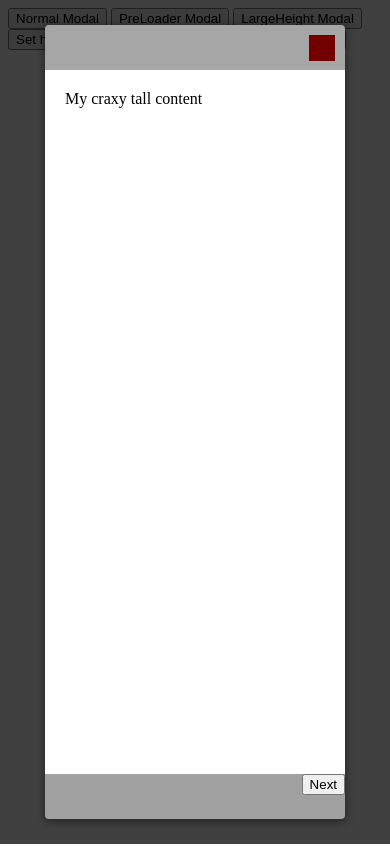
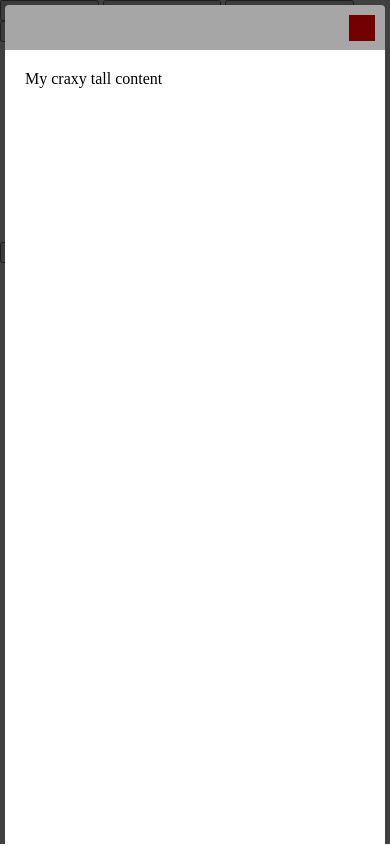
Before and after one commit to marshallbrekka/js-modal, a plain HTML site: page index.html in a window 390 px wide. Shown: the top 846 px of the page. Drawn offline with Linux system fonts and the light colour scheme.

Commit message:
add a 'mobile' mode, really just meaning the screen size is below a certian threshold on modal open. in mobile mode the 'top level element' of the page is removed from normal page flow, and the modal is inserted into the normal page flow, so that it affects the body height, and can be scrolled normally on mobile.

```diff
--- a/demo.css
+++ b/demo.css
@@ -1,4 +1,9 @@
 /** Demo specific styles **/
+
+body {
+    margin:0;
+    padding:0;
+}
 
 .one {
     background:red;
--- a/demos.js
+++ b/demos.js
@@ -28,7 +28,9 @@ var sampleSpecs = [{view : "<div class='one'>Oh Hello <img height=300 src='pane-
 
 
 function demoNormal() {
-  SimpleModal.open(sampleSpecs);
+  SimpleModal.open(sampleSpecs,
+                   {mobileCutoff : 4000,
+                    topLevelElement : $("#toplevel")});
 }
 
 function demoPreLoad() {
@@ -42,7 +44,8 @@ function demoLargeHeight() {
   SimpleModal.open([{view : $("<div>My craxy tall content</div>").css("height", "1000px"),
               width:300,
               buttons : [{text : "Next", click: function(){SimpleModal.setPaneByIndex(1)}}]},
-             sampleSpecs[1]]);
+             sampleSpecs[1]],
+             {topLevelElement : $("#toplevel")});
 }
 
 function demoPaneCallback() {
@@ -70,5 +73,16 @@ function demoCustomHeader() {
               desiredHeight:200,
               buttons : [{text : "back", click : SimpleModal.previous}]
              }
-])
+],              {mobileCutoff : 4000,
+topLevelElement : $("#toplevel")})
 }
+
+
+function demoResponsive() {
+  SimpleModal.open([{view : $("<div>My craxy tall content</div>").css("height", "1000px"),
+              width:300,
+              buttons : [{text : "Next", click: function(){SimpleModal.setPaneByIndex(1)}}]},
+             sampleSpecs[1]],
+             {mobileCutoff : 4000,
+              topLevelElement : $("#toplevel")});
+}
--- a/index.html
+++ b/index.html
@@ -1,18 +1,21 @@
 <!doctype html>
 <html>
 <head>
+<meta name="viewport" content="width=device-width, user-scalable=false;">
 <link href="modal.css" rel="stylesheet" type="text/css"></link>
 <link href="demo.css" rel="stylesheet" type="text/css"></link>
 <script src="modernizr.js"></script>
 </head>
 <body>
-
-<button onclick="demoNormal()">Normal Modal</button>
-<button onclick="demoPreLoad()">PreLoader Modal</button>
-<button onclick="demoLargeHeight()">LargeHeight Modal</button>
-<button onclick="demoPaneCallback()">Set height from callback</button>
-<button onclick="demoCustomHeader()">Custom headers with class</button>
-
+<div id="toplevel">
+  <button onclick="demoNormal()">Normal Modal</button>
+  <button onclick="demoPreLoad()">PreLoader Modal</button>
+  <button onclick="demoLargeHeight()">LargeHeight Modal</button>
+  <button onclick="demoPaneCallback()">Set height from callback</button>
+  <button onclick="demoCustomHeader()">Custom headers with class</button>
+  <div class="largeDiv" style="padding-top:200px; height:2000px">
+    <button onclick="demoResponsive()">Responsive</button>
+  </div>
 <script src="jquery-1.9.1.js"></script>
 <script src="underscore.js"></script>
 <script src="spin.js"></script>
--- a/modal.css
+++ b/modal.css
@@ -1,20 +1,21 @@
-#s_simple_modal {
-    position:absolute;
+#s_simple_modal_bg {
+    background:#000000;
+    position:fixed;
+    filter: alpha(opacity=75);
+    opacity:0.75;
     top:0;
     bottom:0;
     left:0;
     right:0;
-    background:none;
-    filter:progid:DXImageTransform.Microsoft.gradient(startColorstr=#BF000000,endColorstr=#BF000000);
-    -ms-filter: "progid:DXImageTransform.Microsoft.gradient(enabled=false)" !important; /* ie9 requires quotes */
-    zoom: 1;
-    background:rgba(0,0,0,0.75);
+    z-index:1000;
 }
 
-#s_simple_modal_wrapper {
+
+.desktopMode #s_simple_modal_wrapper {
     position:absolute;
     top:50%;
     left:50%;
+    z-index:1001;
 
 /* customizable - width, height, and margins are sort of initial defaults */
     width:400px;
@@ -23,6 +24,12 @@
     margin-left:-200px;
     border-radius:4px;
     box-shadow:0 2px 10px 0px rgba(0,0,0,0.5);
+}
+
+.mobileMode #s_simple_modal_wrapper {
+    margin:5px;
+    position:relative;
+    z-index:1001;
 }
 
 .s_simple_modal_loading {
@@ -60,7 +67,7 @@
     border-radius:4px 4px 0 0;
 }
 
-#s_simple_modal_body {
+.desktopMode #s_simple_modal_body {
     position:absolute;
     top:45px;
     left:0;
@@ -70,12 +77,28 @@
     overflow:hidden;
 }
 
-#s_simple_modal_pane_slider {
+.mobileMode #s_simple_modal_body {
+    background:#fff;
+    position:relative;
+    overflow-y:auto;
+    overflow-x:hidden;
+}
+
+.desktopMode #s_simple_modal_pane_slider {
     position:absolute;
     top:0;
     bottom:0;
     left:0;
     width:1000px;
+    transition-timing-function: ease-out;
+}
+
+.mobileMode #s_simple_modal_pane_slider {
+    position:relative;
+    top:0;
+    left:0;
+    width:100%;
+    overflow:auto;
     transition-timing-function: ease-out;
 }
 
@@ -89,11 +112,18 @@
     background:#fff;
 }
 
-.s_simple_modal_pane {
+.desktopMode .s_simple_modal_pane {
     display:none;
     position:absolute;
     top:0;
     bottom:0;
+    overflow:auto;
+}
+
+.mobileMode .s_simple_modal_pane {
+    display:none;
+    position:relative;
+    top:0;
     overflow:auto;
 }
 
@@ -110,21 +140,34 @@
     right:0;
 }
 
+.mobileMode .s_simple_modal_pane.right {
+    float:right;
+    width:50%;
+}
+
+.mobileMode .s_simple_modal_pane.left {
+    float:left;
+    width:50%;
+}
+
 .s_simple_modal_pane.left {
     display:block;
     left:0;
 }
 
 #s_simple_modal_footer {
-    position:absolute;
-    bottom:0;
-    left:0;
-    right:0;
     height:45px;
     background:#a1a1a1;
     border-radius:0 0 4px 4px;
 }
 
+.desktopMode #s_simple_modal_footer {
+    position:absolute;
+    bottom:0;
+    left:0;
+    right:0;
+}
+
 .s_simple_modal_button {
     float:right;
 }
--- a/modal.js
+++ b/modal.js
@@ -24,6 +24,8 @@ var $dom;
 var paneSpecs = [];
 var currentIndex = null;
 var _defaults = {windowPadding : 50,
+                 mobileCutoff : 700,
+                 topLevelElement : null,
                  loadingView : function() {
                    var opts = {
                      lines: 12, // The number of lines to draw
@@ -51,7 +53,7 @@ function mergeSettings(names, customSettings) {
   settings = {};
   _.each(names, function(name) {
     var value = customSettings[name] || _defaults[name];
-    if (value) {
+    if (value != null && value != undefined) {
       settings[name] = value;
     }
   });
@@ -73,6 +75,23 @@ function css($element, newCss, animate) {
       $element.animate(newCss, 150, "linear");
     } else {
       $element.css(newCss);
+    }
+  }
+}
+
+function scrollTop(newPosition) {
+  if (window.pageYOffset !== undefined) {
+    if (newPosition === 0 || newPosition) {
+      window.scroll(0, newPosition);
+    } else {
+      return window.pageYOffset;
+    }
+  } else {
+    var element = document.documentElement ? document.documentElement : document.body;
+    if (newPosition === 0 || newPosition) {
+      element.scrollTop = newPosition;
+    } else {
+      return element.scrollTop;
     }
   }
 }
@@ -99,6 +118,32 @@ function paneHeights(spec, overrideHeight) {
           pane : height - guiHeight,
           header : header,
           footer : footer};
+}
+
+function setModalMode() {
+  settings._mobileMode = $(window).width() < settings.mobileCutoff;
+}
+
+function alterTopLevelElement() {
+  var el = settings.topLevelElement;
+  if (el) {
+    settings._preModalScroll = scrollTop();
+    css(el, {position : "fixed",
+             top : "-" + settings._preModalScroll + "px",
+             left : 0,
+             right : 0});
+  }
+}
+
+function resetTopLevelElement() {
+  var el = settings.topLevelElement;
+  if (el) {
+    css(el, {position : "",
+             top : "",
+             left : "",
+             right : ""});
+    scrollTop(settings._preModalScroll);
+  }
 }
 
 function resizeModal(width, height, dontAnimate) {
@@ -150,9 +195,14 @@ function setButtons(buttonSpecs) {
    in the slider element.
 */
 function setupPaneSwap(direction, width, view, currentView) {
+  if (settings._mobileMode) {
+    css($dom.slider, {width: "200%"})
+    css(view, {display : "block"});
+  } else {
     var slideWidth = currentView ? $dom.wrapper.width() + width : width;
     css(view, {width: width + "px"});
     css($dom.slider, {width : slideWidth + "px", left : "-" + (direction === -1 ? 0 : width) + "px"});
+  }
   _.each(paneSpecs, function(spec) {spec.view.removeClass("right").removeClass("left")});
   if (currentView) {
     currentView.addClass(direction === -1 ? "left" : "right");
@@ -189,11 +239,19 @@ function swapPanes(direction, spec) {
   }
   var animate = currentIndex === null ? false : true;
   setTitle(spec.title);
+  if (!settings._mobileMode) {
     var newHeights = paneHeights(spec);
     css($dom.body, {bottom : newHeights.footer + "px", top: newHeights.header + "px"}, true);
     css(spec.view, {height : newHeights.pane + "px"});
     resizeModal(spec.width, newHeights.modal, !animate);
     css($dom.slider, {left : "-" + (direction === -1 ? oldWidth : 0) + "px"}, animate);
+  } else {
+    scrollTop(0);
+    if (currentIndex != null) {
+      css(paneSpecs[currentIndex].view, {display : "none"});
+    }
+    css($dom.slider, {left : "-" + (direction === -1 ? 100 : 0) + "%"}, animate);
+  }
 }
 
 function makePreSpinner() {
@@ -229,12 +287,16 @@ function createDom(loading) {
   $dom.wrapper = $("<div id='s_simple_modal_wrapper' ></div>")
     .append($dom.closeButton, $dom.header, $dom.body, $dom.footer);
   $dom.container = $("<div id='s_simple_modal'></div>");
+  $dom.container.addClass((settings._mobileMode ? "mobile" : "desktop") + "Mode");
   if (loading) {
     $dom.wrapper.addClass(loadingClass);
     makePreSpinner();
   }
-  $dom.container.append($dom.wrapper);
+  $dom.background = $("<div id='s_simple_modal_bg'></div>");
+  $dom.container.append($dom.wrapper, $dom.background);
   $("body").append($dom.container);
+
+  alterTopLevelElement();
 }
 
 function processSpec(spec) {
@@ -247,10 +309,21 @@ function processSpec(spec) {
   paneSpecs.push(newSpec);
 }
 
+function privateClose(ignoreCallback) {
+  var re = (settings.closeCallback && !ignoreCallback) ? closeCallback() : true;
+  if (re == null || re && $dom) {
+    $dom.container.remove();
+    paneSpecs = [];
+    $dom = null;
+    currentIndex = null;
+    resetTopLevelElement();
+  }
+}
+
 function closeIfEsc(e) {
   if(e.keyCode == 27) {
     $(window).off(".simple_modal");
-    closeModal();
+    privateClose();
   }
 }
 
@@ -272,10 +345,12 @@ function hideLoading() {
 }
 
 function updateHeight(desiredHeight) {
+  if (!settings._mobileMode) {
     var pane = paneSpecs[currentIndex].view;
     var heights = paneHeights(paneSpecs[currentIndex], desiredHeight)
     css(pane, {height : ""});
     resizeModal($dom.wrapper.width(), heights.modal);
+  }
 }
 
 function setPaneByIndex(index, showLoadingPane) {
@@ -311,12 +386,7 @@ function previous() {
 }
 
 function closeModal() {
-  if ($dom) {
-    $dom.container.remove();
-    paneSpecs = [];
-    $dom = null;
-    currentIndex = null;
-  }
+  privateClose(true);
 }
 
 function showModal() {
@@ -325,13 +395,15 @@ function showModal() {
 }
 
 function openModal(specs, settings, loading) {
-  mergeSettings(["windowPadding", "width", "height", "loadingView"], settings || {});
-
+  mergeSettings(["windowPadding", "width", "height", "loadingView",
+                 "closeCallback", "mobileCutoff", "topLevelElement"],
+                settings || {});
   $(window).on("keydown.simple_modal", closeIfEsc);
 
   if ($dom) return;
+  setModalMode();
   createDom(loading);
-  $dom.closeButton.click(closeModal);
+  $dom.closeButton.click(privateClose);
   _.each(specs, processSpec);
   setPaneByIndex(0);
 }
```
Lines whose indentation alone changed are shown as unchanged.
